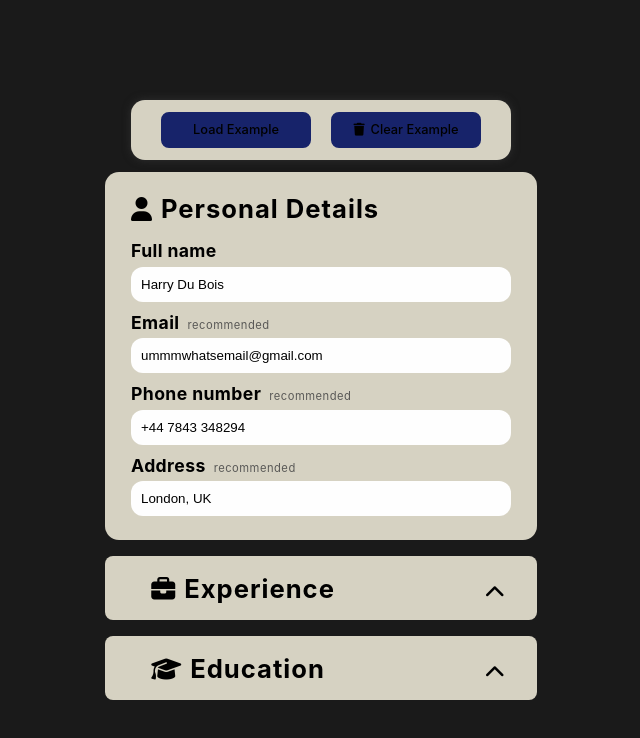
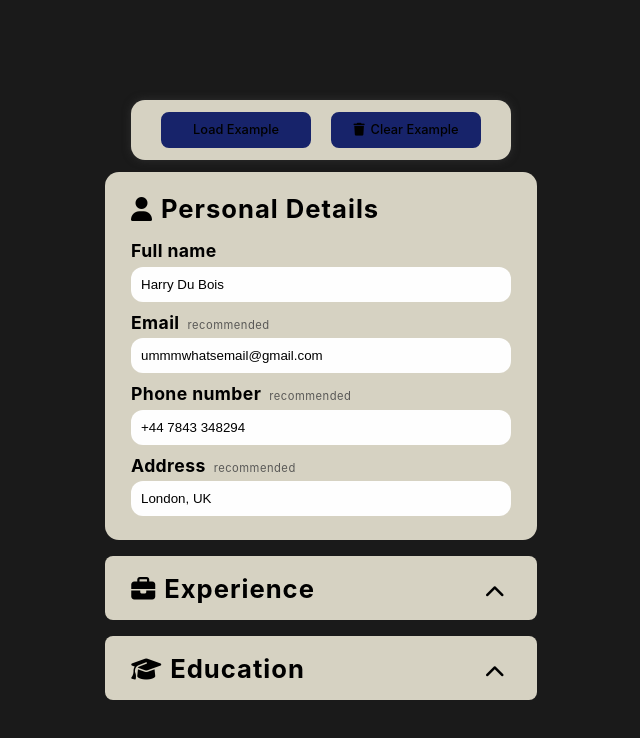
Before and after one commit to JHoldsworth23/cv-maker, a React (Vite) app: page / in a window 1280 px wide. Shown: the top 738 px of the page, without its empty margins (151-791 px from the left). Built offline with nearby package versions, Linux system fonts and the light colour scheme.

Commit message:
add transition for arrow to rotate when the section is closed or opened
adjust the position of the form headings

```diff
--- a/src/styles/form/expand-form-section.css
+++ b/src/styles/form/expand-form-section.css
@@ -8,7 +8,7 @@
 
 .section-heading {
     text-align: left;
-    transform: translateX(26px);
+    transform: translateX(6px);
 }
 
 .form-heading > i {
@@ -21,6 +21,11 @@ h2 + i {
     margin: 10px 12px 0 0;
 }
 
-.open {
+.fa-chevron-up {
+    transition: transform 0.35s;
+    transform: rotate(0);
+}
+
+.fa-chevron-up.open {
     transform: rotate(180deg);
 }
```
